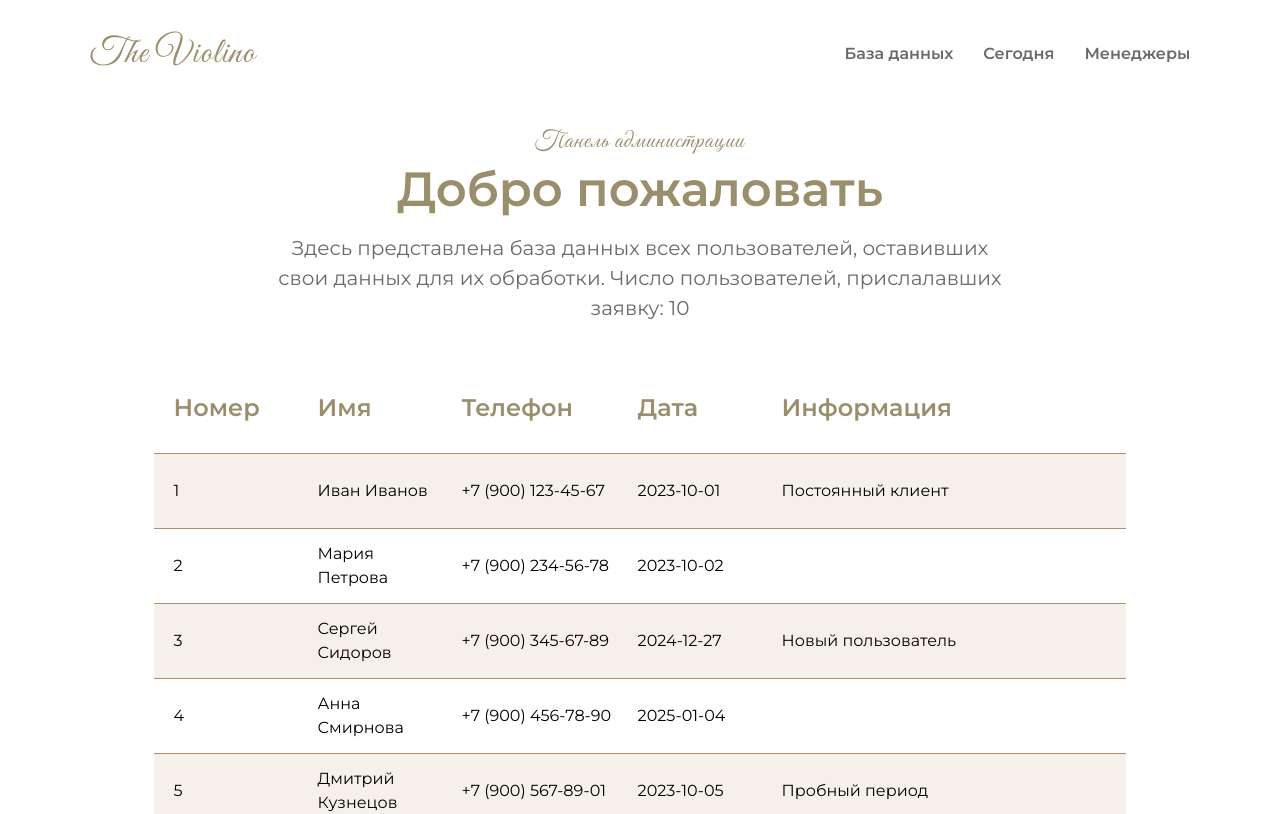
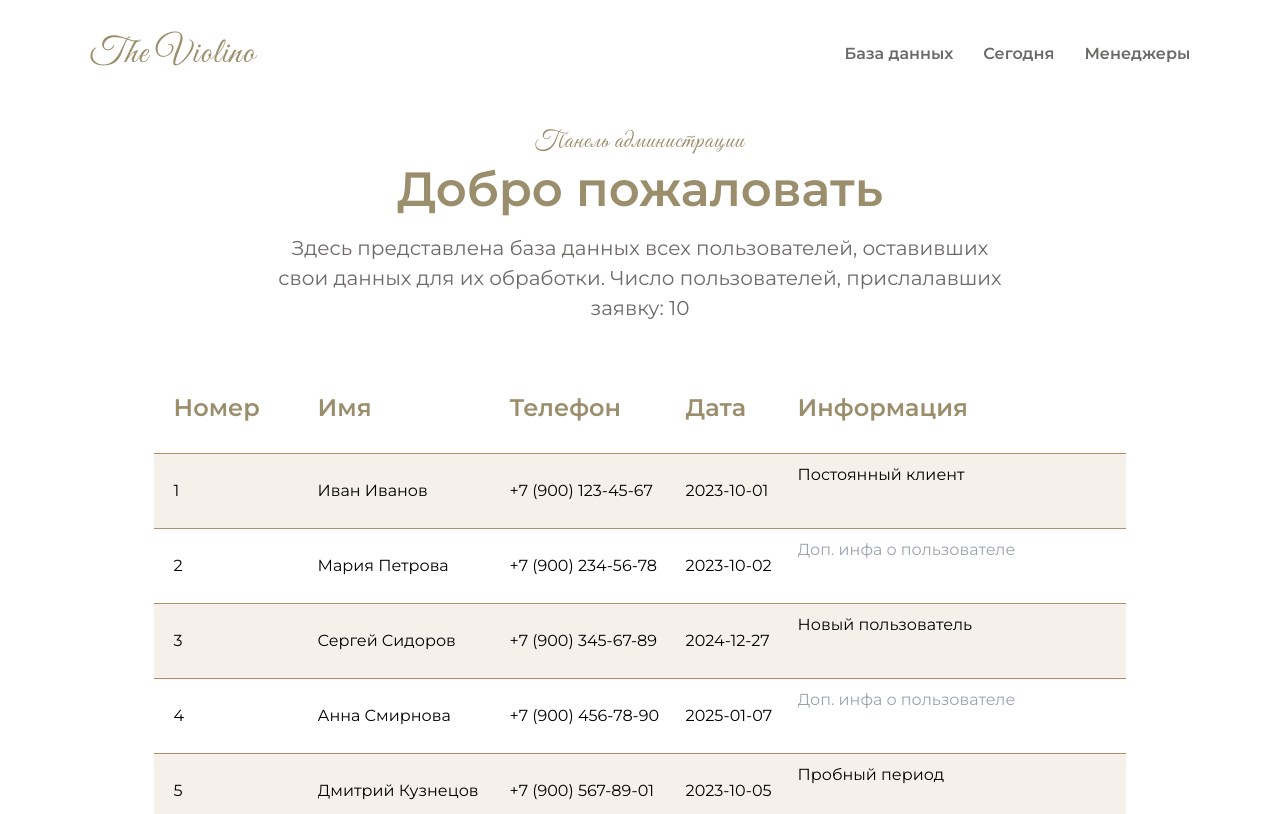
Before and after one commit to Goratsy/Violino, a React (Vite) app: page /admin in a window 1280 px wide. Shown: the top 814 px of the page. Built offline with nearby package versions, Linux system fonts and the light colour scheme; no server answers; what tailwindcss-animated would draw is missing.

Commit message:
Adding the editing in the table and option to read only in the table. Creating requests for updating information of UserPhones

```diff
--- a/src/api/requests/Requests.ts
+++ b/src/api/requests/Requests.ts
@@ -46,8 +46,8 @@ export async function createUserPhone(userPhone: Omit<UserPhone, "user_phone_id"
     });
 }
 
-export async function updateUserPhone(id: number, userPhone: Omit<UserPhone, "user_phone_id">): Promise<ApiResponse<UserPhone>> {
-    return apiFetch<UserPhone>(`${BASE_URL}/user_phones/${id}`, {
+export async function updateUserPhone(userPhone: UserPhone[]): Promise<ApiResponse<UserPhone>> {
+    return apiFetch<UserPhone>(`${BASE_URL}/user_phones/`, {
         method: "PUT",
         body: JSON.stringify(userPhone),
     });
--- a/src/components/UI/tableUsers/TableUsers.tsx
+++ b/src/components/UI/tableUsers/TableUsers.tsx
@@ -1,17 +1,67 @@
-import { FC, useContext, useMemo, useState } from "react";
+import { FC, useContext, useEffect, useMemo, useState } from "react";
 import H4 from "../text/H4";
 import Input from "../input/Input";
 import trash_SVG from '../../../assets/svg/trash.svg';
 import { UserPhone } from "../../../models/UserPhone";
 import filterUsersPhoneByInput from "../../../utils/filterUsersPhoneByInput";
-import { deleteUserPhone } from "../../../api/requests/Requests";
+import { deleteUserPhone, updateUserPhone } from "../../../api/requests/Requests";
 import { AuthentificationContext, PopupContext } from "../../../App";
+import InputMask from "react-input-mask";
+import ButtonSubmit from "../button/ButtonSubmit";
+import AnimatedElementFade from "../../Animation/AnimatedElementFade";
 
-const TableUsers: FC<{ userPhones: UserPhone[] }> = ({ userPhones }) => {
+
+
+const TableUsers: FC<{ userPhones: UserPhone[], onlyRead?: boolean }> = ({ userPhones, onlyRead = false }) => {
     let [searchInput, setSearchInput] = useState<string>('');
+    let [updatedUserPhones, setUpdatedUserPhones] = useState<UserPhone[]>([]);
 
     let { steckMessages, setSteckMessages } = useContext(PopupContext);
     let { setIsAuthenticated } = useContext(AuthentificationContext);
+
+    const updateData = ({ name, value, id }: { name: string, value: string, id: number }) => {
+        let findedUserPhone = userPhones.find((userPhone) => userPhone.user_phone_id === id);
+
+        if (findedUserPhone) {
+            switch (name) {
+                case 'name':
+                    findedUserPhone.name = value;
+                    break;
+                case 'phone':
+                    findedUserPhone.phone = value.slice(0, 18);
+                    break;
+                case 'info':
+                    findedUserPhone.information_about_user = value;
+                    break;
+            }
+
+            if (updatedUserPhones.find((userPhone) => userPhone.user_phone_id === findedUserPhone.user_phone_id)) {
+                setUpdatedUserPhones(updatedUserPhones.map((userPhone) => { return (userPhone.user_phone_id === findedUserPhone.user_phone_id ? findedUserPhone : userPhone) }))
+            } else {
+                setUpdatedUserPhones([findedUserPhone, ...(updatedUserPhones || [])])
+            }
+        }
+    }
+
+
+    useEffect(() => {
+        console.log(updatedUserPhones);
+    }, [updatedUserPhones])
+
+    const updateData_request = async () => {
+        try {
+            console.log(updatedUserPhones);
+
+            let response = await updateUserPhone(updatedUserPhones);
+            if (response.code >= 200 && response.code <= 299) {
+                setSteckMessages([{ isErrorPopup: false, message: 'Данные успешно сохранены' }, ...(steckMessages || [])]);
+            } else {
+                setSteckMessages([{ isErrorPopup: true, message: 'Что-то пошло не так' }, ...(steckMessages || [])]);
+            }
+        } catch (error) {
+            setSteckMessages([{ isErrorPopup: true, message: 'Невозможно отправить данные. Повторите попытку позже' }, ...(steckMessages || [])]);
+        }
+    }
 
     const deleteUserPhoneInTable = async (event: any) => {
         let id: number = Number(event.currentTarget.getAttribute('data-id'));
@@ -20,16 +70,16 @@ const TableUsers: FC<{ userPhones: UserPhone[] }> = ({ userPhones }) => {
             let response = await deleteUserPhone(id);
 
             if (response.code >= 200 && response.code <= 299) {
-                setSteckMessages([{isErrorPopup: false, message: 'Пользователь успешно удален из базы данных. Сайт скоро обновится, чтобы данные синхронизировались!'}, ...(steckMessages || [])]);
+                setSteckMessages([{ isErrorPopup: false, message: 'Пользователь успешно удален из базы данных. Сайт скоро обновится, чтобы данные синхронизировались!' }, ...(steckMessages || [])]);
                 setTimeout(() => { location.reload(); }, 3000);
             } else if (response.code === 401) {
-                setSteckMessages([{isErrorPopup: true, message: 'Сессия не может быть открыта для вам. Вам следует войти в панель администратора! Сайт переносит вас на страницу входа в панель администрации.'}, ...(steckMessages || [])]);
+                setSteckMessages([{ isErrorPopup: true, message: 'Сессия не может быть открыта для вам. Вам следует войти в панель администратора! Сайт переносит вас на страницу входа в панель администрации.' }, ...(steckMessages || [])]);
                 setTimeout(() => { setIsAuthenticated(false); }, 3000);
             } else {
-                setSteckMessages([{isErrorPopup: true, message: `Произошла ошибка при удалении ${id} пользователя`}, ...(steckMessages || [])]);
+                setSteckMessages([{ isErrorPopup: true, message: `Произошла ошибка при удалении ${id} пользователя` }, ...(steckMessages || [])]);
             }
         } catch (error) {
-            setSteckMessages([{isErrorPopup: true, message: 'Произошла ошибка во время работы сервера'}, ...(steckMessages || [])]);
+            setSteckMessages([{ isErrorPopup: true, message: 'Произошла ошибка во время работы сервера' }, ...(steckMessages || [])]);
         }
 
     }
@@ -38,19 +88,19 @@ const TableUsers: FC<{ userPhones: UserPhone[] }> = ({ userPhones }) => {
 
     return (
         <>
-            <table className="table-fixed w-full min-w-[1200px]">
+            <table className="table-fixed w-full min-w-[1300px]">
                 <thead className="h-[90px] px-5">
                     <tr>
                         <th className="pl-5 w-36">
                             <H4>Номер</H4>
                         </th>
-                        <th className="pl-5 w-36">
+                        <th className="pl-5 w-48">
                             <H4>Имя</H4>
                         </th>
                         <th className="pl-5 w-44">
                             <H4>Телефон</H4>
                         </th>
-                        <th className="pl-5 w-36">
+                        <th className="pl-5 w-28">
                             <H4>Дата</H4>
                         </th>
                         <th className="pl-5 w-96">
@@ -68,19 +118,66 @@ const TableUsers: FC<{ userPhones: UserPhone[] }> = ({ userPhones }) => {
                                 return (
                                     <tr key={userPhone.user_phone_id} className={`border-t border-accent h-[75px] ${number % 2 === 0 ? 'bg-surface' : ''}`} >
                                         <td className="pl-5">{userPhone.user_phone_id}</td>
-                                        <td className="overflow-x-auto pl-5">{userPhone.name}</td>
-                                        <td className="pl-5">{userPhone.phone}</td>
-                                        <td className="pl-5">{userPhone.date_of_send}</td>
-                                        <td className="overflow-x-auto pl-5">{userPhone?.information_about_user}</td>
-                                        <td className="px-5 text-right"><div className="cursor-pointer hover:opacity-40 duration-500 ease-in-out" onClick={deleteUserPhoneInTable} data-id={userPhone.user_phone_id}><img src={trash_SVG} alt="trash_icon" className="inline-block" /></div></td>
+                                        <td className="overflow-x-auto pl-5">
+                                            <input
+                                                value={userPhone.name}
+                                                placeholder="Имя"
+                                                name="name"
+                                                disabled={onlyRead}
+                                                className={`bg-transparent border-0 w-full ${onlyRead ? 'cursor-not-allowed' : ''}`}
+                                                onInput={(event: any) => { updateData({ name: 'name', value: event.target.value, id: userPhone.user_phone_id }) }}
+                                            />
+                                        </td>
+                                        <td className="pl-5">
+                                            <InputMask
+                                                mask="+7 (999) 999-99-99"
+                                                // onInput={(event: any) => { setUserPhone(event.target.value.slice(0, 18)); setIsPhoneInputError(false); }}
+                                                value={userPhone.phone}
+                                                placeholder="Телефон*"
+                                                name="userPhone"
+                                                disabled={onlyRead}
+                                                className={`bg-transparent border-0 w-full ${onlyRead ? 'cursor-not-allowed' : ''}`}
+                                                onInput={(event: any) => { updateData({ name: 'phone', value: event.target.value, id: userPhone.user_phone_id }) }}
+                                            />
+                                        </td>
+                                        <td className="pl-5">
+                                            <input
+                                                value={userPhone.date_of_send}
+                                                placeholder="Дата отправки"
+                                                name="date"
+                                                disabled
+                                                className="bg-transparent border-0 w-full cursor-no-drop"
+                                            />
+                                        </td>
+                                        <td className="overflow-x-auto pl-5">
+                                            <textarea
+                                                value={userPhone?.information_about_user}
+                                                placeholder="Доп. инфа о пользователе"
+                                                name="info_about_user"
+                                                disabled={onlyRead}
+                                                className={`bg-transparent border-0 w-full ${onlyRead ? 'cursor-not-allowed' : ''}`}
+                                                onInput={(event: any) => { updateData({ name: 'info', value: event.target.value, id: userPhone.user_phone_id }) }}
+                                            />
+                                        </td>
+                                        <td className="px-5 text-right">
+                                            {onlyRead ?
+                                            ''
+                                            :
+                                            <div className="cursor-pointer hover:opacity-40 duration-500 ease-in-out" onClick={deleteUserPhoneInTable} data-id={userPhone.user_phone_id}><img src={trash_SVG} alt="trash_icon" className="inline-block" /></div>
+                                            }
+                                        </td>
                                     </tr>
                                 )
                             })}
                         </>
                         : <tr><td colSpan={6} className="text-center font-semibold text-[26px] text-secondary">Упростите фильтр</td></tr>}
-
                 </tbody>
             </table>
+            {updatedUserPhones.length > 0 ?
+                <AnimatedElementFade animateFade="animate-fade">
+                    <ButtonSubmit onClick={updateData_request}>Сохранить изменения</ButtonSubmit>
+                </AnimatedElementFade>
+                : ''}
         </>
     );
 }
--- a/src/components/componentsOfPages/admin/admin/TodayUsersSection.tsx
+++ b/src/components/componentsOfPages/admin/admin/TodayUsersSection.tsx
@@ -23,7 +23,7 @@ const TodayUsersSection: FC<{ filteredUserPhones: UserPhone[] }> = ({ filteredUs
                 </div>
                 <div className="mt-[40px] overflow-x-auto">
                     {filteredUserPhones.length !== 0 ?
-                        <TableUsers userPhones={filteredUserPhones} /> : <H4 className="text-center underline underline-offset-2">Пока нет заявок на сегодня</H4>}
+                        <TableUsers onlyRead={true} userPhones={filteredUserPhones} /> : <H4 className="text-center underline underline-offset-2">Пока нет заявок на сегодня</H4>}
                 </div>
             </section>
         </>
--- a/src/components/componentsOfPages/user/Footer/Footer.tsx
+++ b/src/components/componentsOfPages/user/Footer/Footer.tsx
@@ -13,7 +13,8 @@ import H4 from "../../../UI/text/H4";
 import NetworkLinks from "../../../UI/networkLinks/NetworkLinks";
 import smartPhone_SVG from '../../../../assets/svg/smartphone.svg';
 import gmail_SVG from '../../../../assets/svg/gmail.svg';
-import InputMask from "react-input-mask"; import { createUserPhone } from "../../../../api/requests/Requests";
+import InputMask from "react-input-mask";
+import { createUserPhone } from "../../../../api/requests/Requests";
 import { PopupContext } from "../../../../App";
 ;
 
@@ -47,7 +48,8 @@ const Footer: FC = () => {
             if (response.code >= 200 && response.code <= 299) {
                 setSteckMessages([{ isErrorPopup: false, message: 'Данные успешно сохранены' }, ...(steckMessages || [])]);
             } else {
-                setSteckMessages([{ isErrorPopup: true, message: 'Что-то пошло не так' }, ...(steckMessages || [])]);            }
+                setSteckMessages([{ isErrorPopup: true, message: 'Что-то пошло не так' }, ...(steckMessages || [])]);
+            }
         } catch (error) {
             setSteckMessages([{ isErrorPopup: true, message: 'Невозможно отправить данные. Повторите попытку позже' }, ...(steckMessages || [])]);
         }
--- a/src/models/testdata.ts
+++ b/src/models/testdata.ts
@@ -26,7 +26,7 @@ const userPhones_testdata: UserPhone[] = [
         user_phone_id: 4,
         name: "Анна Смирнова",
         phone: "+7 (900) 456-78-90",
-        date_of_send: "2025-01-04"
+        date_of_send: "2025-01-07"
     },
     {
         user_phone_id: 5,
```
